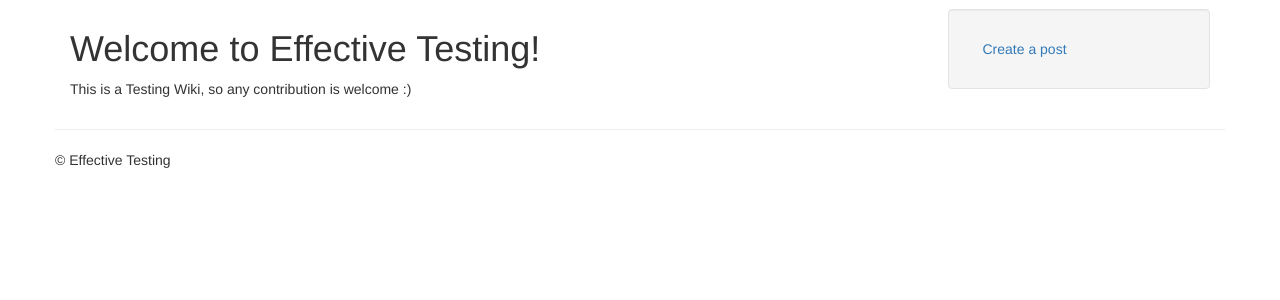
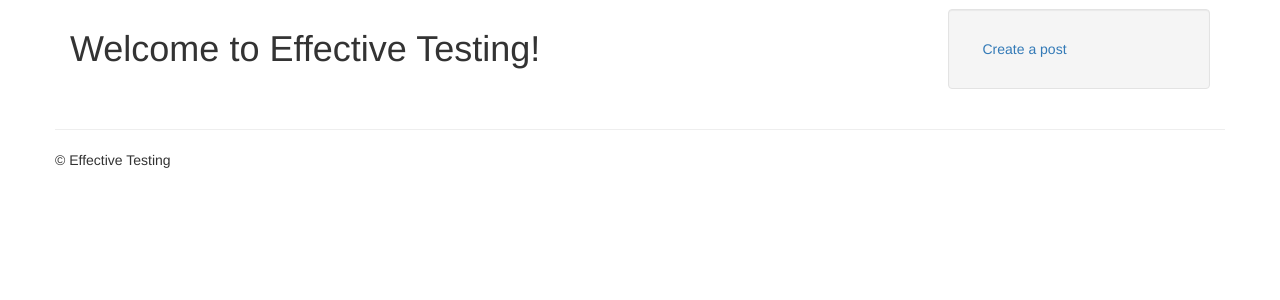
Before and after one commit to MarceloCorpucci/effective-testing, a Flask app: page / in a window 1280 px wide. Shown: the part 51-351 px from the top of the page. Run offline with Flask 2, Linux system fonts and the light colour scheme; parts of the project's set-up code (start-up, migrations or seed data) failed here and were passed over; some libraries are stand-ins or nearby versions.

Commit message:
text deleted from base.html

```diff
--- a/templates/homepage.html
+++ b/templates/homepage.html
@@ -1,6 +1,2 @@
 {% extends "base.html" %}
 {% block content_title %}Welcome to Effective Testing!{% endblock %}
-{% block content %}
-	<p>This is a Testing Wiki, so any contribution is welcome :) </p>
-
-{% endblock %}
```
